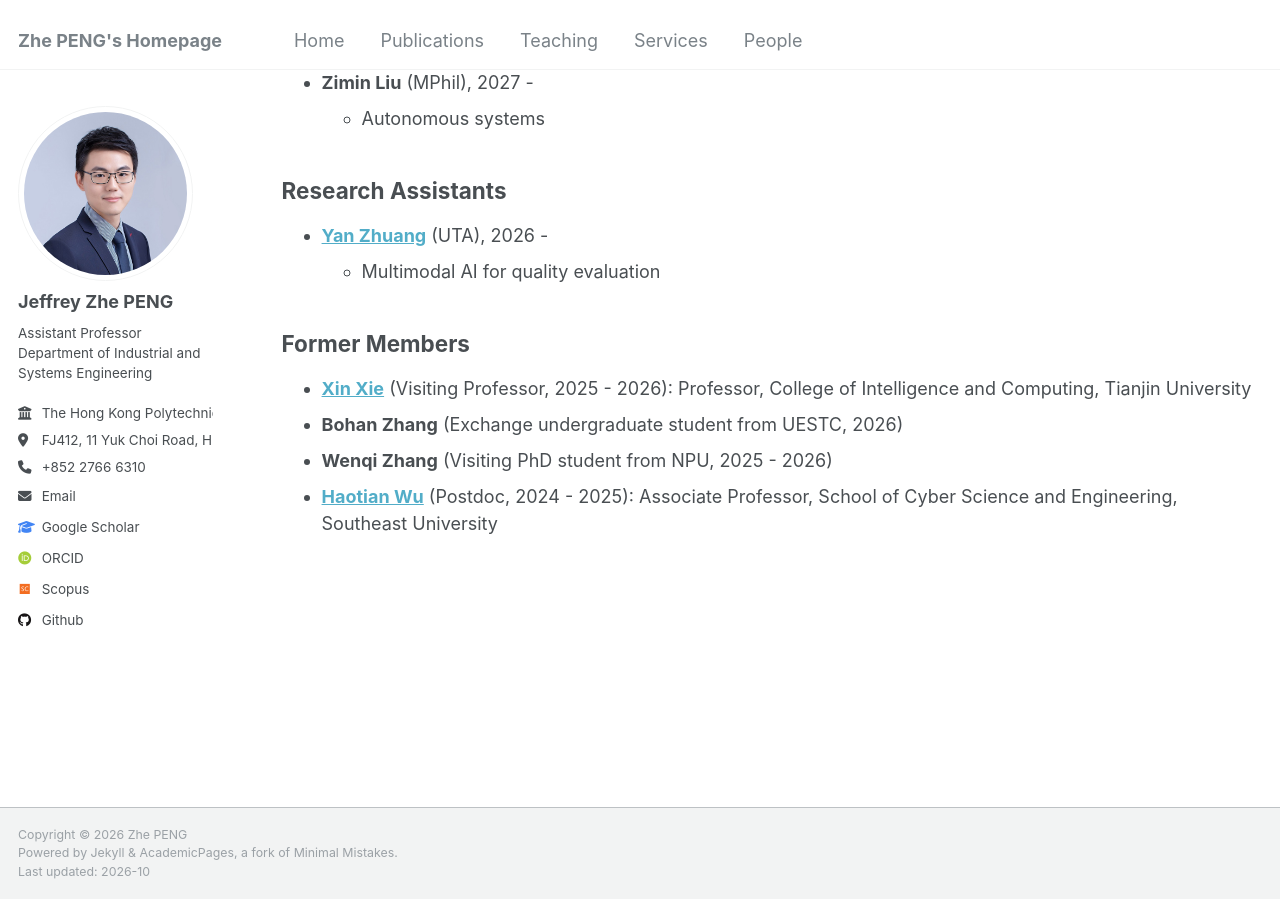
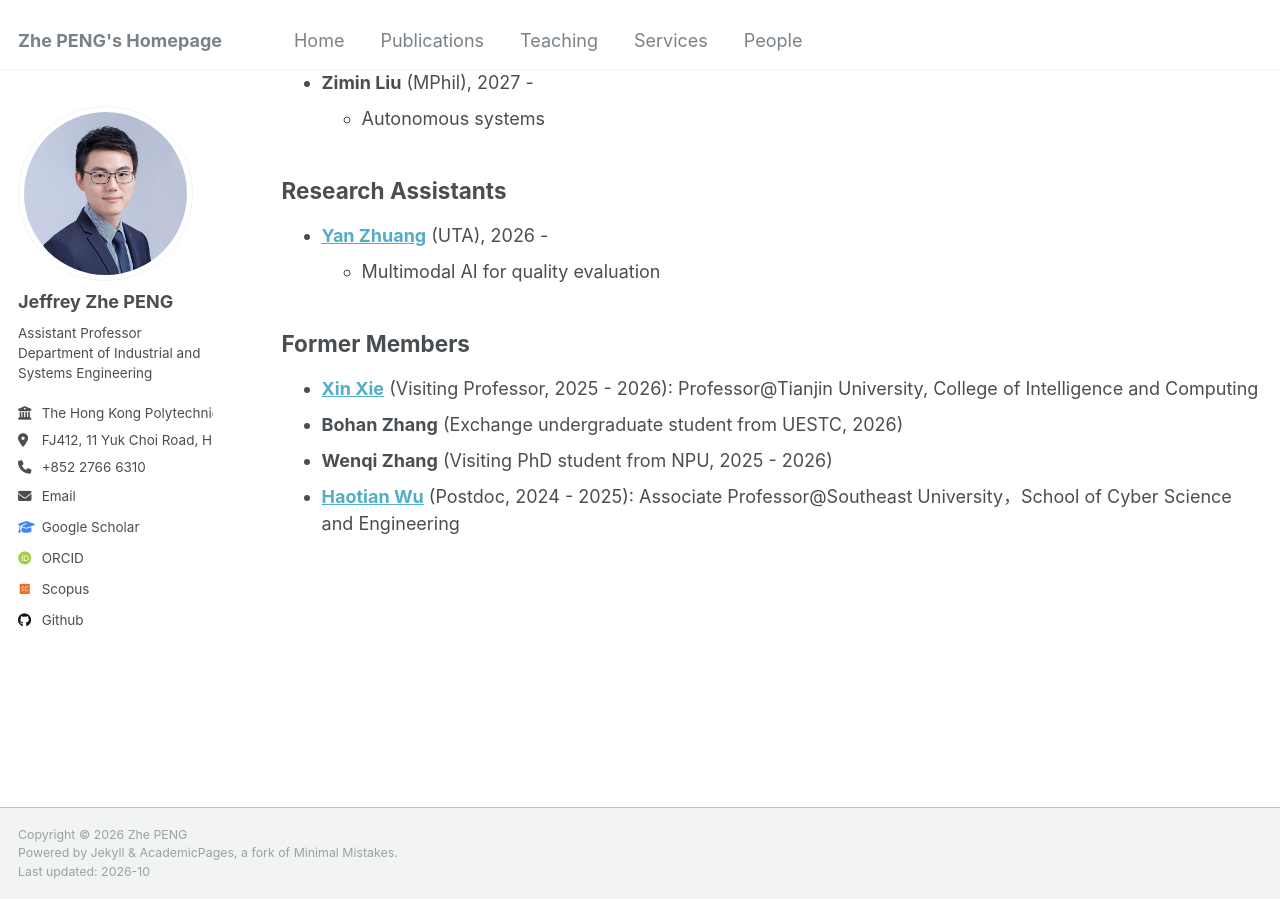
Before and after one commit to PENG-Zhe/peng-zhe.github.io, a Jekyll site: the page built from _pages/people.md, in a window 1280 px wide and 900 px high, scrolled down 1039 px. Built offline with Jekyll 4.4.1, drawn with Linux system fonts in a browser that asks for light colours; some web fonts are replaced.

```diff
--- a/_pages/people.md
+++ b/_pages/people.md
@@ -69,10 +69,10 @@ layout: archive
 -->
 
 ## Former Members
-* **[Xin Xie](https://xiexincn.github.io/)** (Visiting Professor, 2025 - 2026): Professor, College of Intelligence and Computing, Tianjin University
+* **[Xin Xie](https://xiexincn.github.io/)** (Visiting Professor, 2025 - 2026): Professor@Tianjin University, College of Intelligence and Computing
 * **Bohan Zhang** (Exchange undergraduate student from UESTC, 2026)
 * **Wenqi Zhang** (Visiting PhD student from NPU, 2025 - 2026)
-* **[Haotian Wu](https://cyber.seu.edu.cn/wht/list.htm)** (Postdoc, 2024 - 2025): Associate Professor, School of Cyber Science and Engineering, Southeast University
+* **[Haotian Wu](https://cyber.seu.edu.cn/wht/list.htm)** (Postdoc, 2024 - 2025): Associate Professor@Southeast University，School of Cyber Science and Engineering
 
 
 <!--
```
